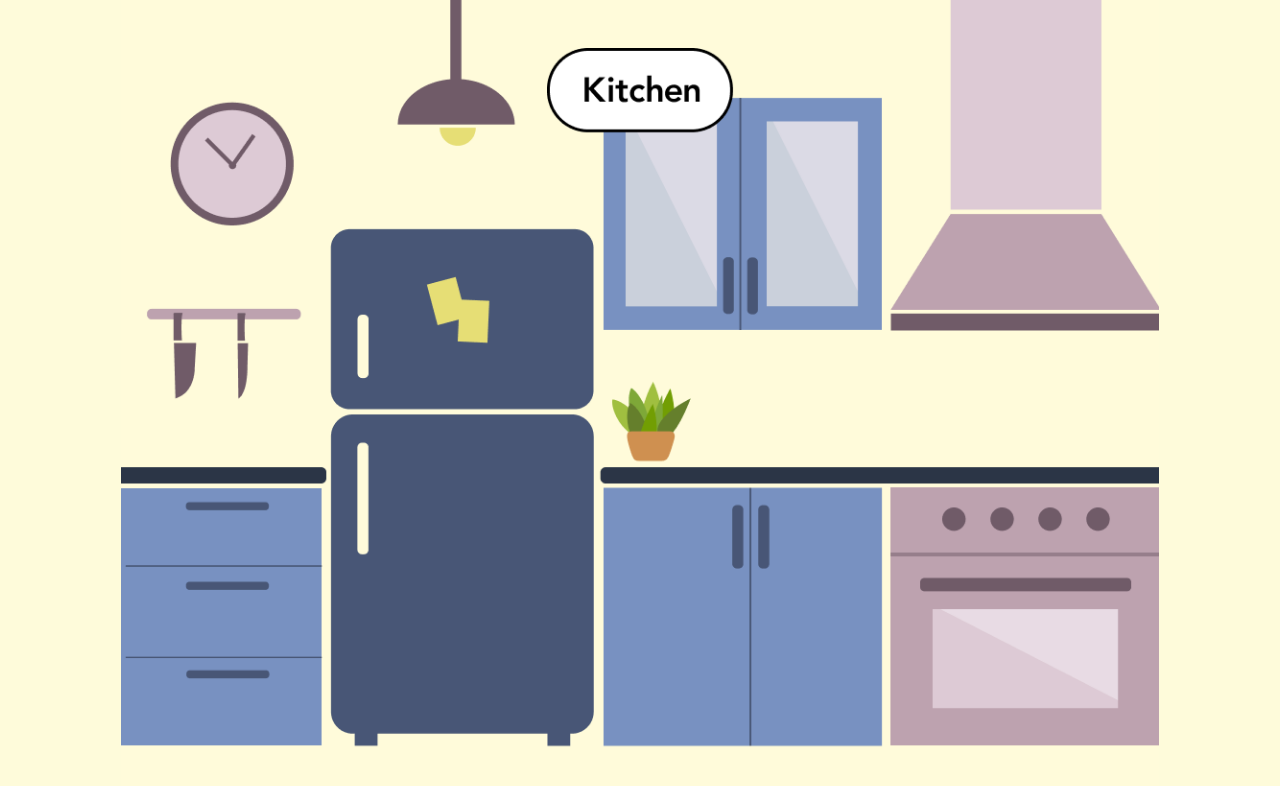
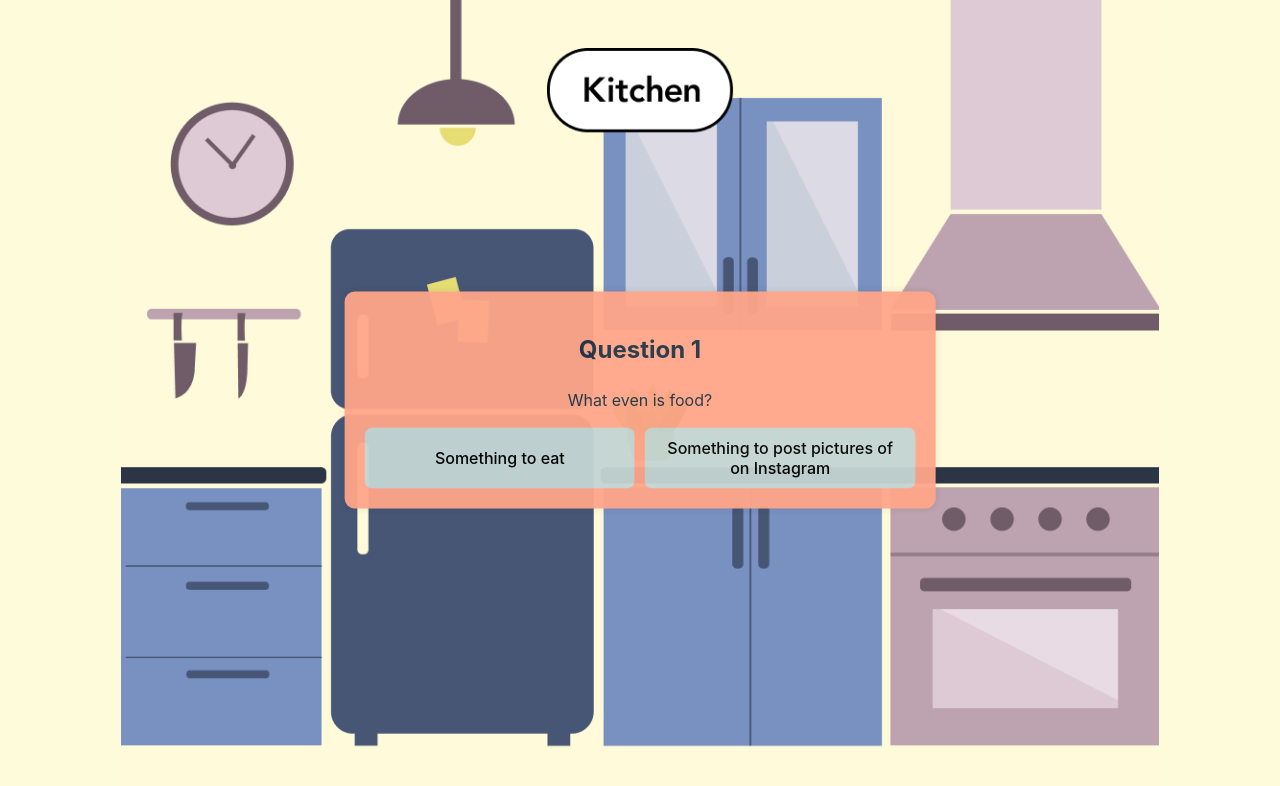
Before and after one commit to christyc01/food-game, a Svelte app: page / in a window 1280 px wide. Shown: the top 786 px of the page. Built offline with nearby package versions, Linux system fonts and the light colour scheme.

Commit message:
Add question with buttons

```diff
--- a/src/App.svelte
+++ b/src/App.svelte
@@ -1,6 +1,22 @@
+<script>
+  const handleClickA = () => {
+    alert('Correct! Food is something to eat.');
+  }
+  const handleClickB = () => {
+    alert('Incorrect! Food is something to eat.');
+  }
+</script>
+
 <main>
-  <h1>Food Game</h1>
   <div class="image"></div>
+  <div class="popup-question">
+    <h2>Question 1</h2>
+    <p>What even is food?</p>
+    <div class="buttons">
+      <button on:click={handleClickA}>Something to eat</button>
+      <button on:click={handleClickB}>Something to post pictures of on Instagram</button>
+    </div>
+  </div>
 </main>
 
 <style>
@@ -17,6 +33,15 @@
     flex-direction: column;
     z-index: 1;
   }
+  button {
+    flex-grow: 1;
+    background-color: #C4D6D3;
+    flex-basis: 0;
+  }
+  .buttons {
+    display: flex;
+    gap: 10px;
+  }
   .image {
     position: absolute;
     height: 100%;
@@ -27,4 +52,15 @@
     background-repeat: no-repeat;
     background-position: center;
   }
+  .popup-question {
+    position: absolute;
+    top: 50%;
+    left: 50%;
+    transform: translate(-50%, -50%);
+    background-color: #FFA68A;
+    opacity: 0.95;
+    padding: 20px;
+    border-radius: 10px;
+    box-shadow: 0 0 10px 0 rgba(0, 0, 0, 0.1);
+  }
 </style>
```
Lines whose indentation alone changed are shown as unchanged.
